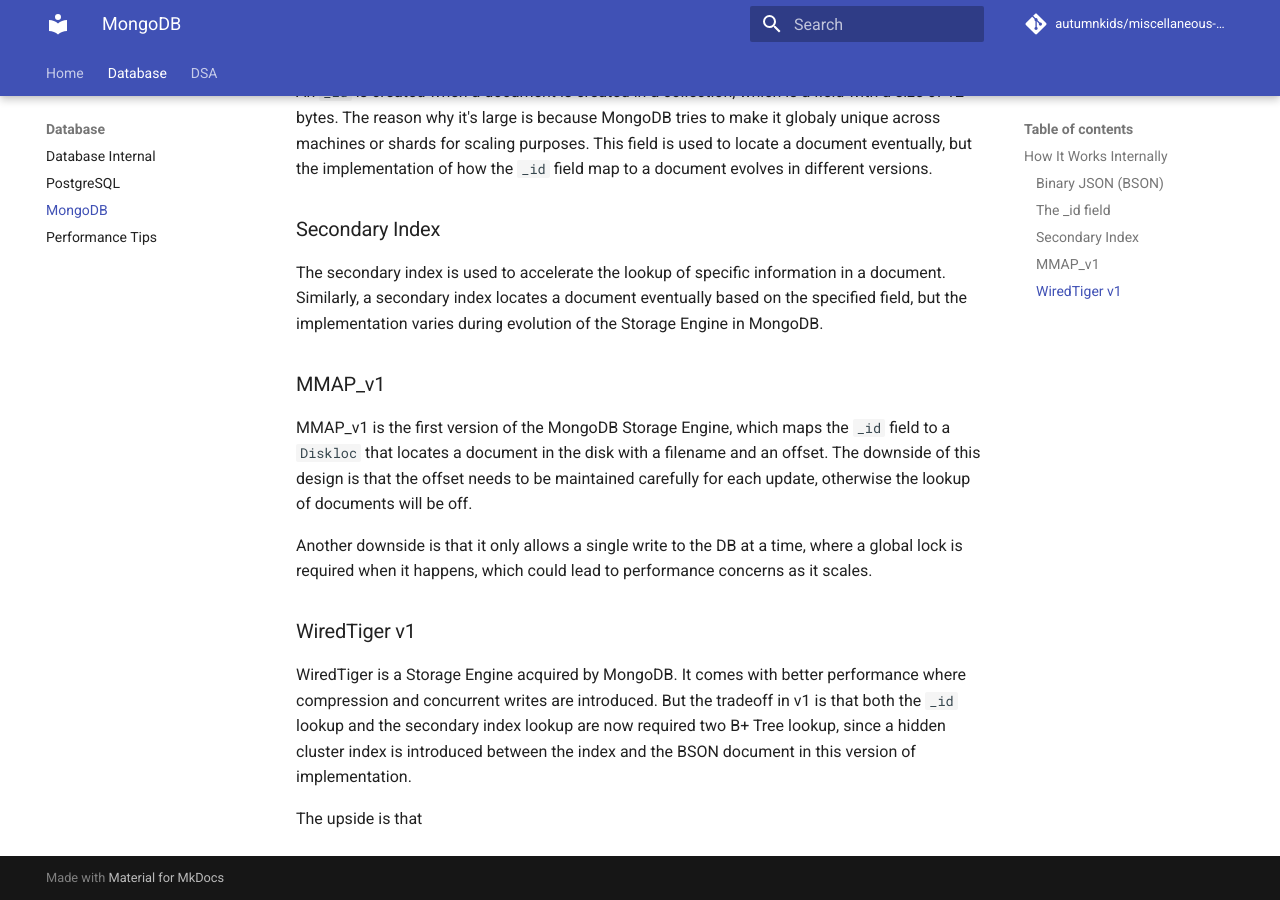
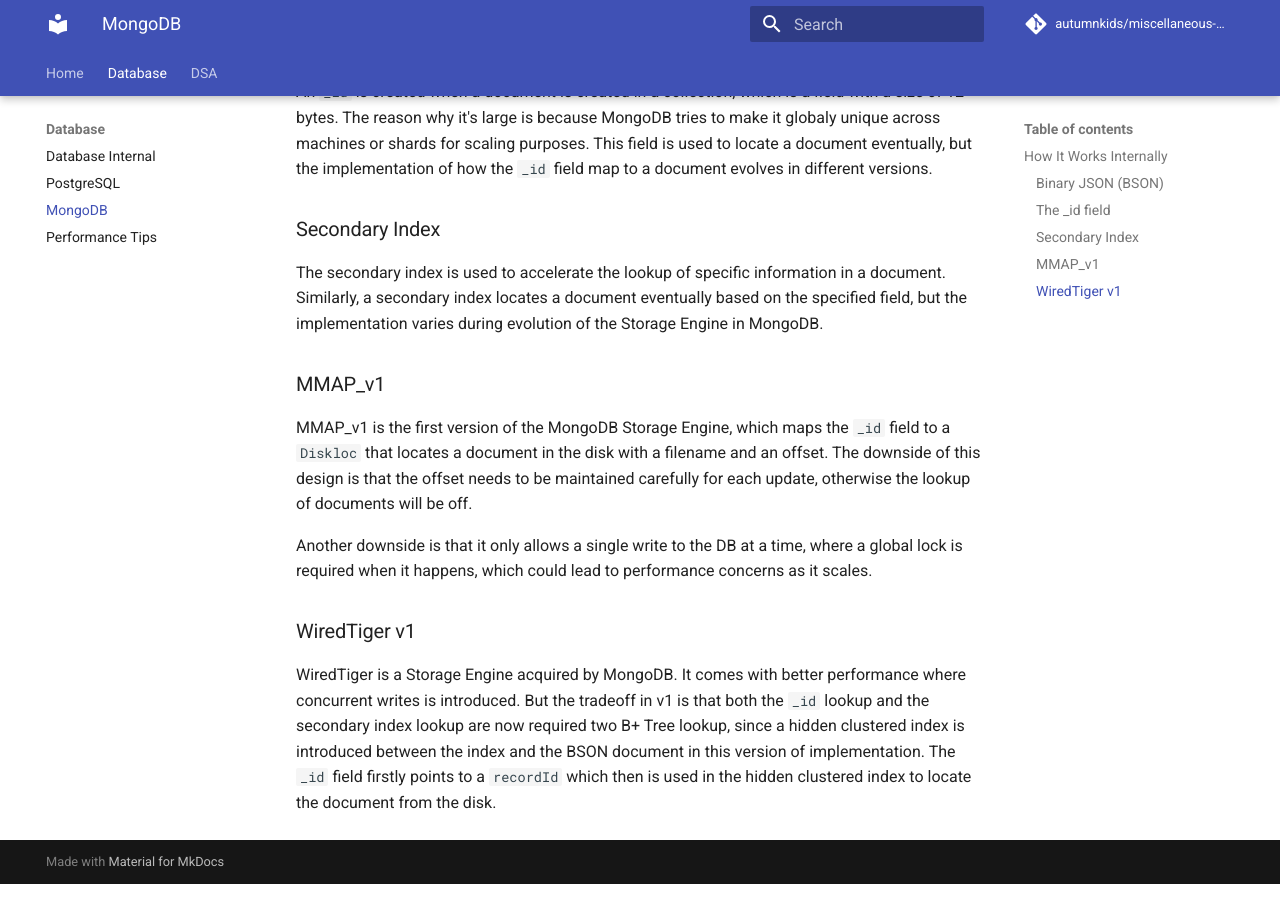
Before and after one commit to autumnkids/miscellaneous-study-notes, an MkDocs documentation site: the page built from docs/database/mongodb.md, in a window 1280 px wide and 900 px high, scrolled down 656 px. Built offline with MkDocs 1.6.1 and Material for MkDocs 9.7.7, drawn with Linux system fonts in a browser that asks for light colours; comment, search, counter and statistics services are not loaded.

Commit message:
Update nodes for mongodb

```diff
--- a/docs/database/mongodb.md
+++ b/docs/database/mongodb.md
@@ -28,6 +28,4 @@
 
 ### WiredTiger v1
 
-WiredTiger is a Storage Engine acquired by MongoDB. It comes with better performance where compression and concurrent writes are introduced. But the tradeoff in v1 is that both the `_id` lookup and the secondary index lookup are now required two B+ Tree lookup, since a hidden cluster index is introduced between the index and the BSON document in this version of implementation.
-
-The upside is that
+WiredTiger is a Storage Engine acquired by MongoDB. It comes with better performance where concurrent writes is introduced. But the tradeoff in v1 is that both the `_id` lookup and the secondary index lookup are now required two B+ Tree lookup, since a hidden clustered index is introduced between the index and the BSON document in this version of implementation. The `_id` field firstly points to a `recordId` which then is used in the hidden clustered index to locate the document from the disk.
```
